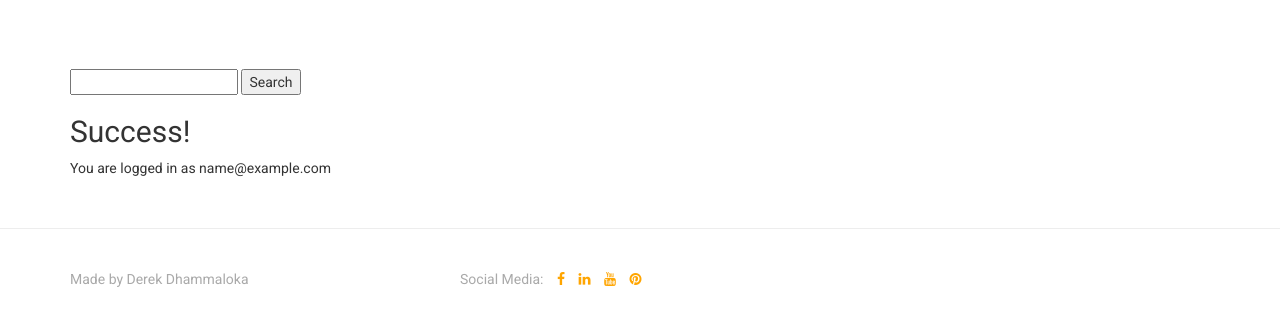
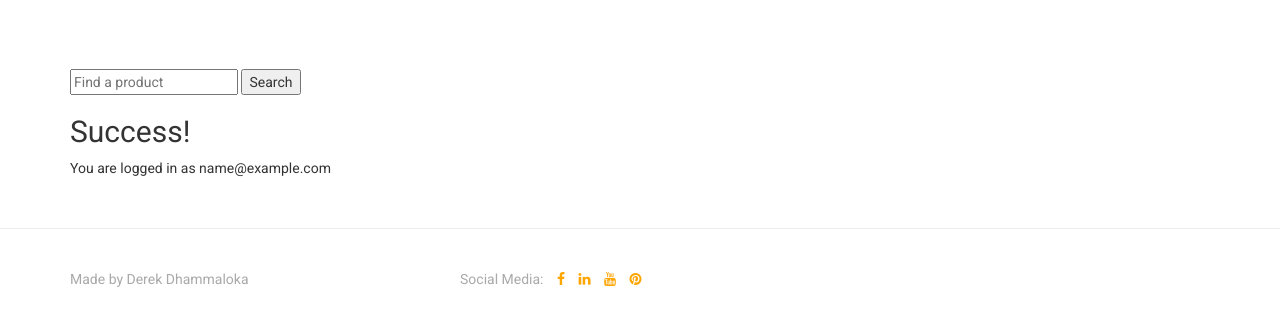
Before and after one commit to derektypist/scheme-tracker, a Django app: page /accounts/profile/ in a window 1280 px wide. Shown: the part 81-407 px from the top of the page. Run offline with Django 3.2, Linux system fonts and the light colour scheme; the visitor is signed in with stand-in values (Sample User, id 1); some libraries are stand-ins or nearby versions.

Commit message:
Added placeholder info in search

```diff
--- a/templates/base.html
+++ b/templates/base.html
@@ -70,9 +70,9 @@
 
     <div class="container">
         <div class="display">
-            <!-- Display Search Button -->
+            <!-- Display Search Button with Placeholder -->
             <form action="{% url 'search' %}" method="get">
-                <input type="text" name="q">
+                <input type="text" placeholder="Find a product" name="q">
                 <button type="submit">Search</button>
             </form>
         </div>
```
